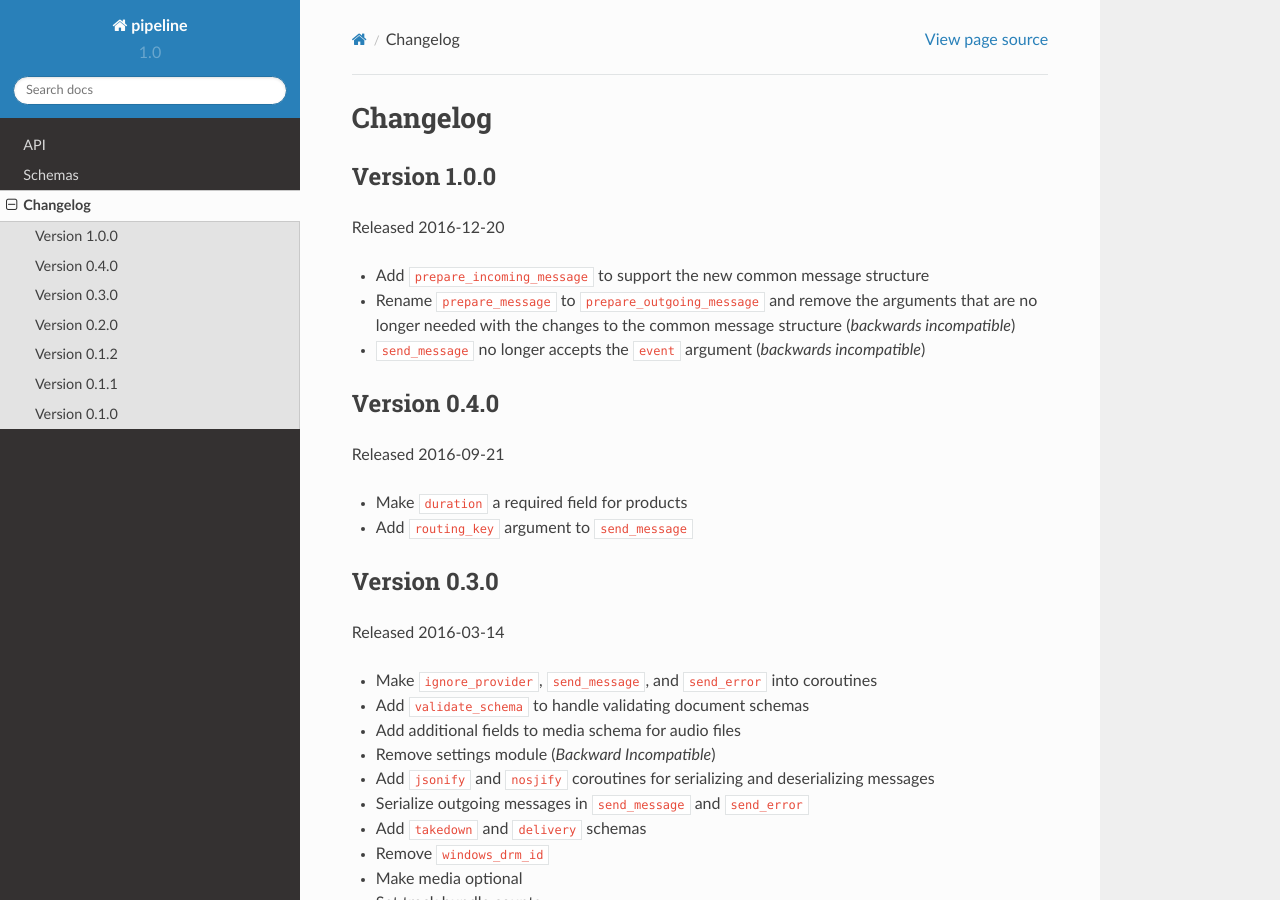
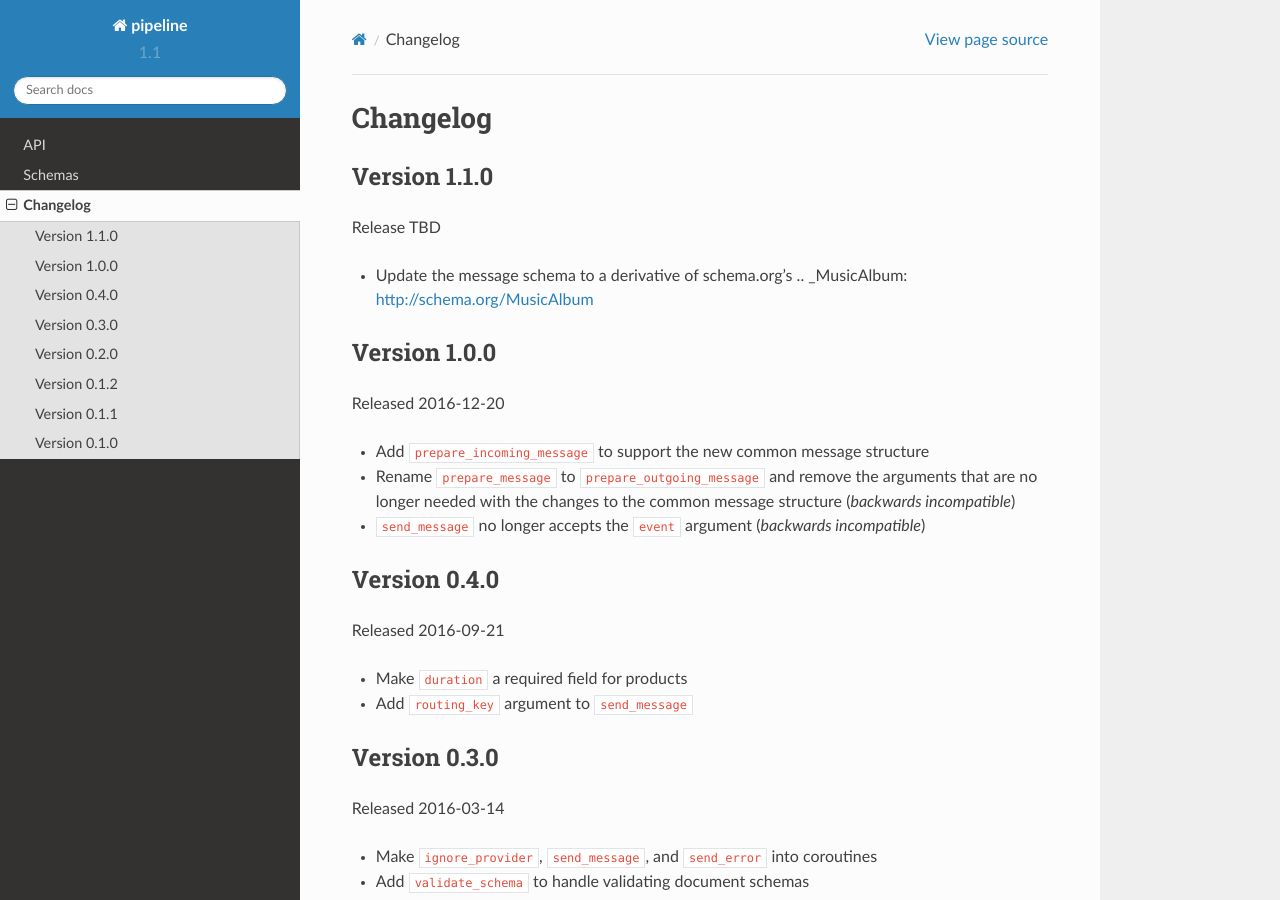
Before and after one commit to iheartradio/pipeline, a Sphinx documentation site: the page built from docs/changes.rst, in a window 1280 px wide and 900 px high. Built offline with Sphinx 7.4.7 and the Read the Docs theme 2.0.0, drawn with Linux system fonts in a browser that asks for light colours.

Commit message:
Bump version number to 1.1.0; update changelog

```diff
--- a/docs/changes.rst
+++ b/docs/changes.rst
@@ -1,6 +1,13 @@
 =========
 Changelog
 =========
+
+Version 1.1.0
+==============
+
+Release TBD
+
+- Update the message schema to a derivative of schema.org's .. _MusicAlbum: http://schema.org/MusicAlbum
 
 Version 1.0.0
 =============
--- a/setup.py
+++ b/setup.py
@@ -2,7 +2,7 @@ from setuptools import find_packages, setup
 
 setup(
     name='pipeline',
-    version='1.0.0',
+    version='1.1.0',
     packages=find_packages(exclude=['tests']),
     install_requires=[
         'Henson>=0.5.0',
```
